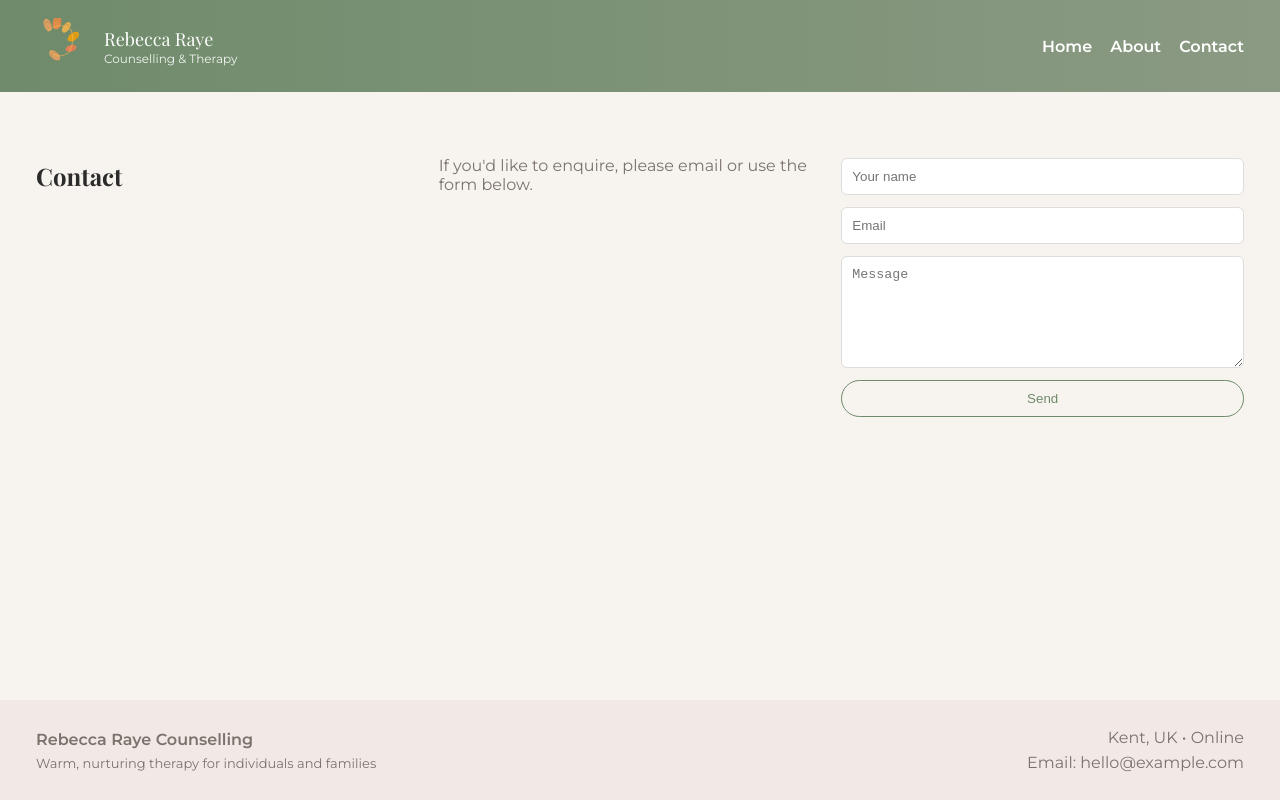
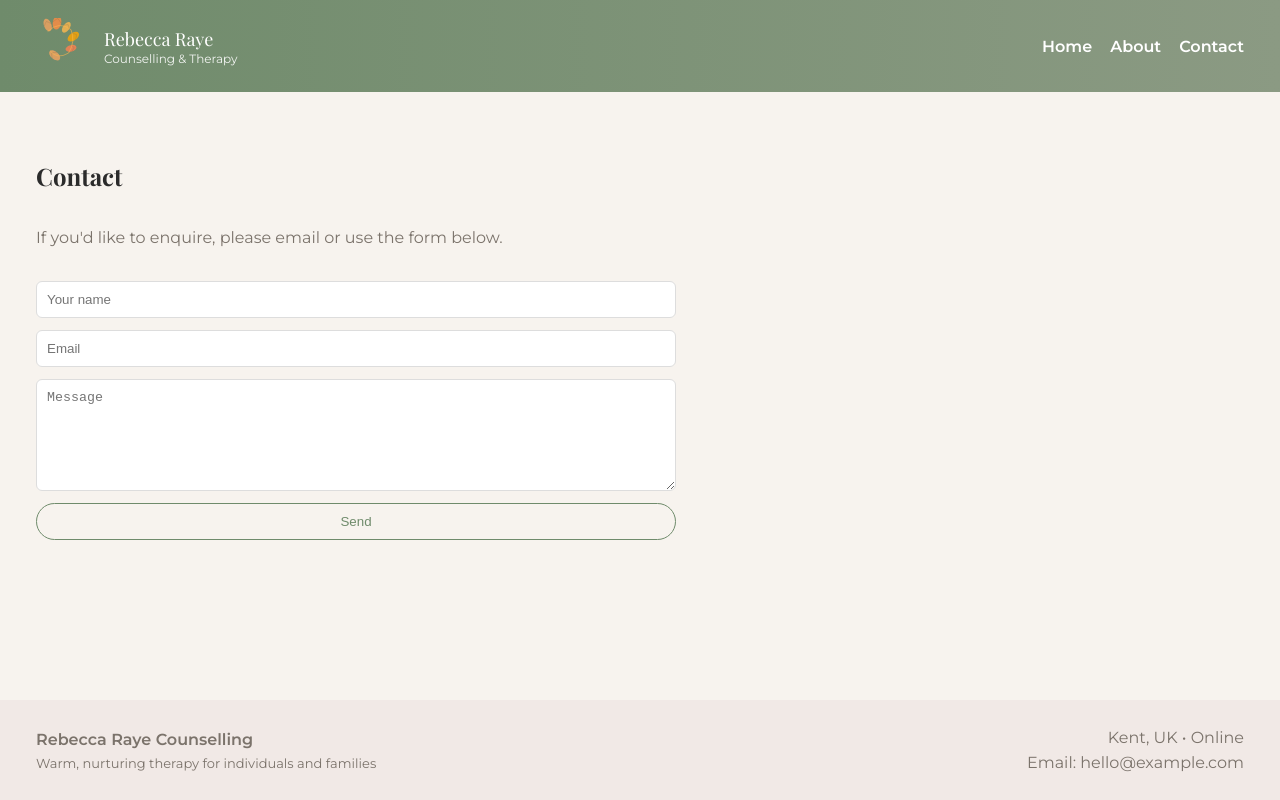
Before and after one commit to joseph-johnson27001/Rebecca-s-Counselling-Site, a Vue app: page /contact in a window 1280 px wide. Built offline with nearby package versions, Linux system fonts and the light colour scheme.

Commit message:
Column fix

```diff
--- a/src/views/Contact.vue
+++ b/src/views/Contact.vue
@@ -1,5 +1,5 @@
 <template>
-  <section class="section">
+  <section class="section" style="flex-direction: column">
     <h2 style="font-family: 'Playfair Display', serif">Contact</h2>
     <p style="color: var(--muted)">
       If you'd like to enquire, please email or use the form below.
```
